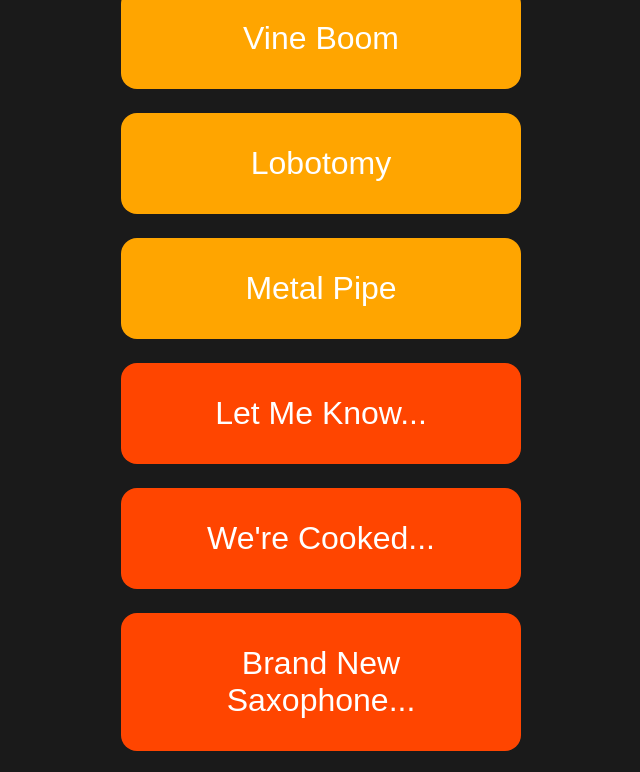
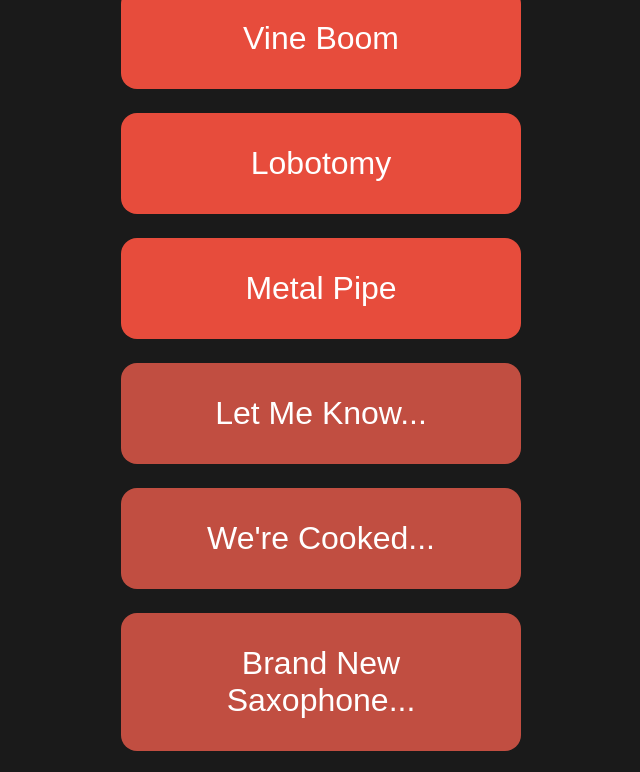
Before and after one commit to FreshlySqueeze/My-dumb-ahh-learning, a plain HTML site: page index.html in a window 1280 px wide. Shown: the top 772 px of the page, without its empty margins (319-959 px from the left). Drawn offline with Linux system fonts and the light colour scheme.

Commit message:
Add files via upload

```diff
--- a/index.html
+++ b/index.html
@@ -47,6 +47,14 @@
             transform: scale(0.95);
         }
 
+        .sfx {
+            background-color: #e74c3c;
+        }
+
+        .song {
+            background-color: #c14e41;
+        }
+
         @media (max-width:600px) {
             button {
                 font-size: 1.8rem;
@@ -56,14 +64,6 @@
             h1 {
                 font-size: 1.5rem;
             }
-        }
-
-        .sfx {
-            background-color: orange;
-        }
-
-        .song {
-            background-color: orangered;
         }
     </style>
 </head>
```
